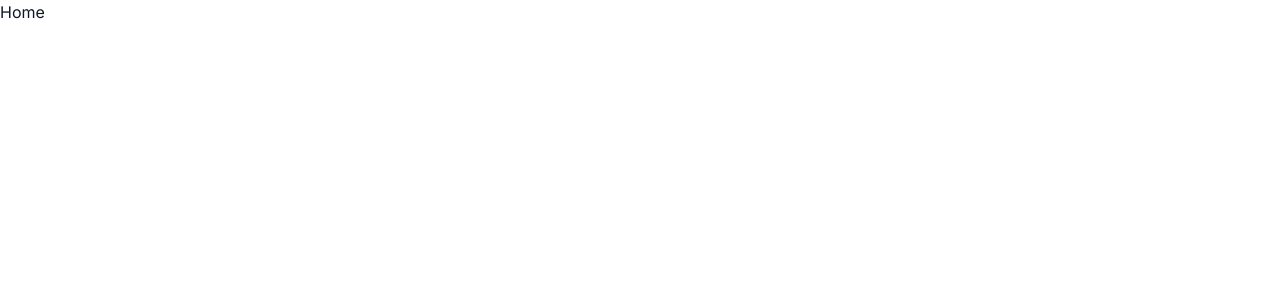
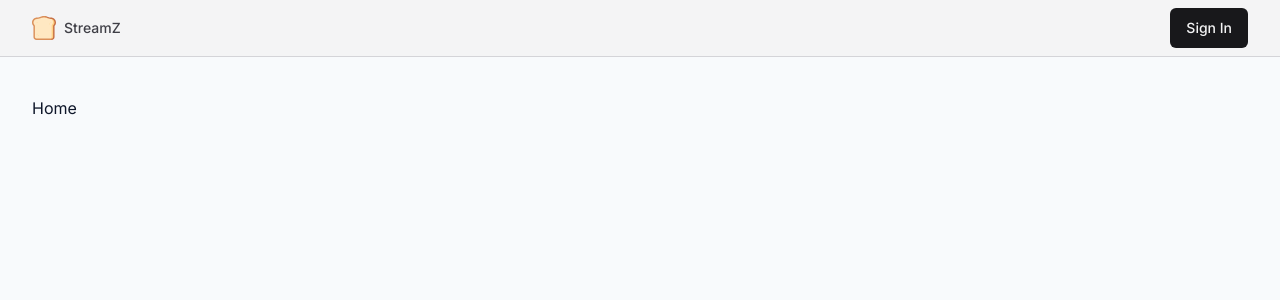
Before and after one commit to ShamanthOP/communify, a Next.js app: page / in a window 1280 px wide. Shown: the top 300 px of the page. Built offline with nearby package versions, Linux system fonts and the light colour scheme.

Commit message:
Initial navbar setup

```diff
--- a/src/app/layout.tsx
+++ b/src/app/layout.tsx
@@ -1,5 +1,7 @@
 import "@/styles/globals.css";
+import { cn } from "@/lib/utils";
 import { Inter } from "next/font/google";
+import NavBar from "@/components/NavBar";
 
 const inter = Inter({ subsets: ["latin"] });
 
@@ -14,8 +16,19 @@
     children: React.ReactNode;
 }) {
     return (
-        <html lang="en">
-            <body className={inter.className}>{children}</body>
+        <html
+            lang="en"
+            className={cn(
+                "bg-white text-slate-900 antialiased light",
+                inter.className
+            )}
+        >
+            <body className="min-h-screen pt-12 bg-slate-50 antialiased">
+                <NavBar />
+                <div className="container max-w-7xl mx-auto h-full pt-12">
+                    {children}
+                </div>
+            </body>
         </html>
     );
 }
--- /dev/null
+++ b/src/components/Icons.tsx
@@ -0,0 +1,35 @@
+import { LucideProps } from "lucide-react";
+
+export const Icons = {
+    logo: (props: LucideProps) => {
+        return (
+            <svg {...props} viewBox="0 0 497 497">
+                <g>
+                    <path
+                        d="m392 30c-71.75 0-71.75-30-143.5-30l128.5 497h30c33.137 0 60-26.863 60-60v-228.526c18.555-18.938 30-44.867 30-73.474 0-57.99-47.01-105-105-105z"
+                        fill="#c87044"
+                    />
+                    <path
+                        d="m437 437-45-377c-41.895 0-63.904-18.405-83.322-34.644-16.942-14.167-30.323-25.356-60.178-25.356-71.75 0-71.75 30-143.5 30-57.99 0-105 47.01-105 105 0 28.607 11.445 54.537 30 73.474v228.526c0 33.137 26.863 60 60 60h287c33.137 0 60-26.863 60-60z"
+                        fill="#db905a"
+                    />
+                    <path
+                        d="m392 60-15 407h30c16.542 0 30-13.458 30-30v-228.526c0-7.851 3.077-15.388 8.571-20.996 13.819-14.103 21.429-32.74 21.429-52.478 0-41.355-33.645-75-75-75z"
+                        fill="#ffd185"
+                    />
+                    <path
+                        d="m407 437v-228.526c0-15.796 6.088-30.708 17.143-41.991 8.291-8.462 12.857-19.643 12.857-31.483 0-41.355-20.187-75-45-75-41.895 0-63.904-9.203-83.322-17.322-16.942-7.083-30.323-12.678-60.178-12.678-29.856 0-43.236 5.595-60.177 12.678-19.419 8.119-41.429 17.322-83.323 17.322-41.355 0-75 33.645-75 75 0 19.738 7.61 38.375 21.429 52.479 5.494 5.607 8.571 13.145 8.571 20.995v228.526c0 16.542 13.458 30 30 30h287c16.542 0 30-13.458 30-30z"
+                        fill="#ffe8c2"
+                    />
+                    <g fill="#ffd185">
+                        <circle cx="392" cy="135" r="7.5" />
+                        <circle cx="362" cy="165" r="7.5" />
+                        <circle cx="105" cy="377" r="7.5" />
+                        <circle cx="135" cy="407" r="7.5" />
+                        <circle cx="105" cy="135" r="7.5" />
+                    </g>
+                </g>
+            </svg>
+        );
+    },
+};
--- /dev/null
+++ b/src/components/NavBar.tsx
@@ -0,0 +1,24 @@
+import Link from "next/link";
+import { Icons } from "./Icons";
+import { buttonVariants } from "./ui/Button";
+
+const NavBar = () => {
+    return (
+        <div className="fixed top-0 inset-x-0 h-fit bg-zinc-100 border-b border-zinc-300 z-[10px] py-2">
+            <div className="container max-w-7xl h-full mx-auto flex items-center justify-between gap-2">
+                <Link href={"/"} className="flex gap-2 items-center">
+                    <Icons.logo className="h-8 w-8 sm:h-6 sm:w-6" />
+                    <p className="hidden text-zinc-700 text-sm font-medium md:block">
+                        StreamZ
+                    </p>
+                </Link>
+
+                <Link href={"/sign-in"} className={buttonVariants()}>
+                    Sign In
+                </Link>
+            </div>
+        </div>
+    );
+};
+
+export default NavBar;
```
